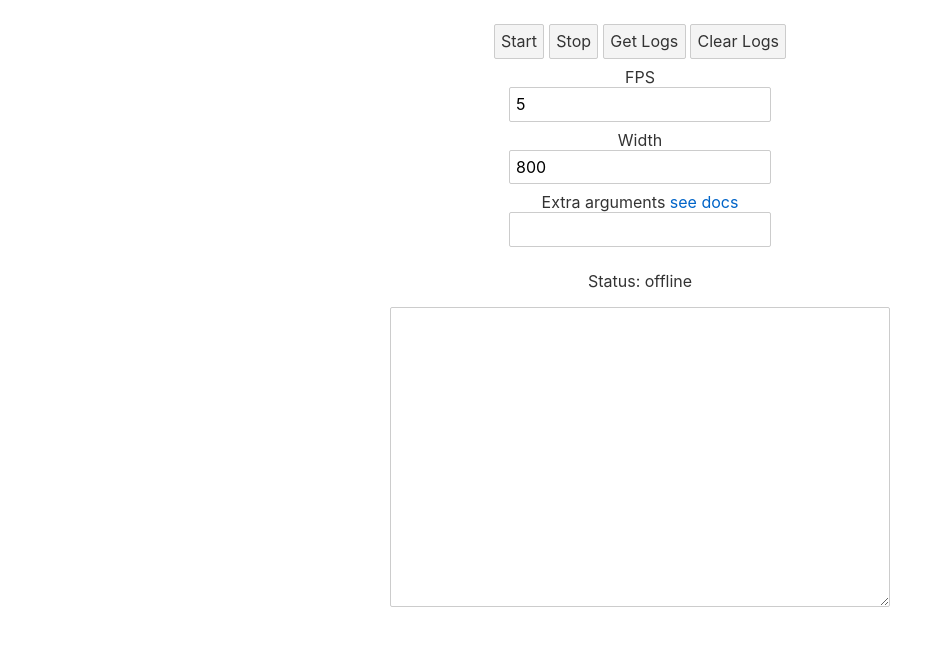
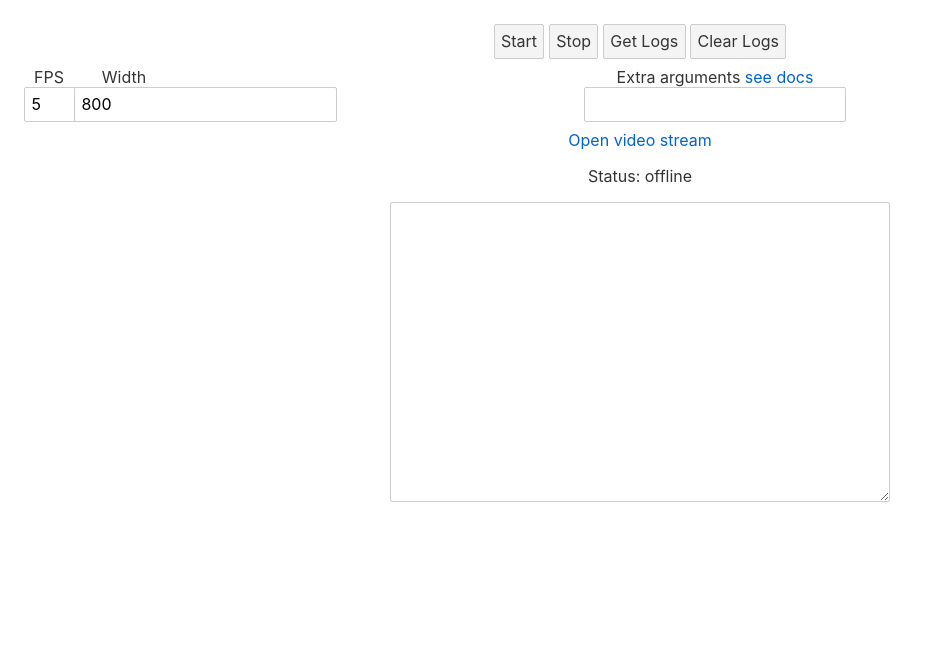
Before and after one commit to ra100/mjpeg-raspi-server, a Svelte app: page / in a window 1280 px wide. Shown: the top 646 px of the page, without its empty margins (0-929 px from the left). Built offline with nearby package versions, Linux system fonts and the light colour scheme.

Commit message:
🐛 Fix configuration

```diff
--- a/src/ui/App.svelte
+++ b/src/ui/App.svelte
@@ -16,6 +16,9 @@
     try {
       const response = await fetch(path, {
 				method,
+				headers: body ? {
+					'Content-Type': 'application/json'
+				} : {},
 				body: body ? JSON.stringify(body) : null
 			})
 
@@ -41,7 +44,6 @@
   const handleLogs = async () => {
 		const statusResponse = await callApi('status', 'GET')
 		logs += statusResponse.messages ? `\n${new Date()}\n${statusResponse.messages}\n` : ''
-		logs += statusResponse.errors ? `\n${new Date()}\n${statusResponse.errors}\n` : ''
 		status = statusResponse.status
 	}
 
@@ -54,16 +56,23 @@
   <button on:click={handleLogs}>Get Logs</button>
   <button on:click={handleClearLogs}>Clear Logs</button>
 	<div class="config">
+		<div class="field-fps">
 			<label for="fps">FPS</label>
 			<input type="number" name="fps" bind:value={config.fps}/>
+		</div>
+		<div class="field-width">
 			<label for="width">Width</label>
 			<input type="text" name="width" bind:value={config.width}/>
+		</div>
+		<div class="field-args">
 			<label for="args">Extra arguments <a target="_blank" href="https://github.com/jacksonliam/mjpg-streamer/blob/master/mjpg-streamer-experimental/plugins/input_raspicam/README.md">see docs</a></label>
 			<input type="text" name="args" bind:value={config.args}/>
+		</div>
+	</div>
+	<a href={streamUrl} target="_blank">Open video stream</a>
 	{#if status === 'camera_on'}
 		<img src={streamUrl} alt="Video Stream" />
 	{/if}
-	</div>
 	<p>Status: {status} {message}</p>
 	<textarea class="logs">{logs}</textarea>
 </main>
@@ -79,4 +88,23 @@
 		width: 500px;
 		min-height: 300px;
 	}
+
+	.config {
+		display: flex;
+		flex-flow: row;
+		justify-content: space-between;
+		align-items: center;
+	}
+
+	.field-fps {
+		width: 50px
+	}
+
+	.field-width {
+		width: 100px
+	}
+
+	.field-args {
+		flex: 1;
+	}
 </style>
```
Also changed, not shown: src/server/camera.ts (+26 -31 lines). Lines whose indentation alone changed are shown as unchanged.
